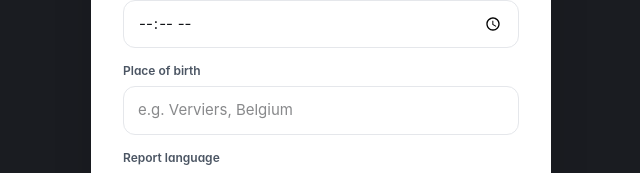
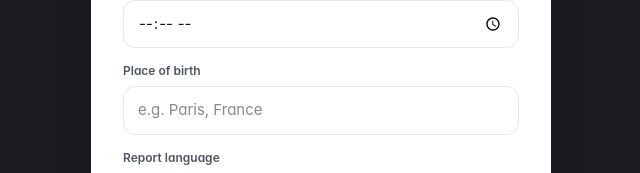
Before and after one commit to solsticesclub-ui/mybc-app, a Next.js app: page /onboarding in a window 1280 px wide. Shown: the part 496-669 px from the top of the page, without its empty margins (319-959 px from the left). Built offline with nearby package versions, Linux system fonts and the light colour scheme.

Commit message:
Change birth place placeholder to Paris, France

```diff
--- a/src/app/onboarding/page.tsx
+++ b/src/app/onboarding/page.tsx
@@ -194,7 +194,7 @@ export default function OnboardingPage() {
                 setLocationLng(null);
               }}
               onFocus={() => suggestions.length > 0 && setShowSuggestions(true)}
-              placeholder="e.g. Verviers, Belgium"
+              placeholder="e.g. Paris, France"
               required
               autoComplete="off"
             />
```
